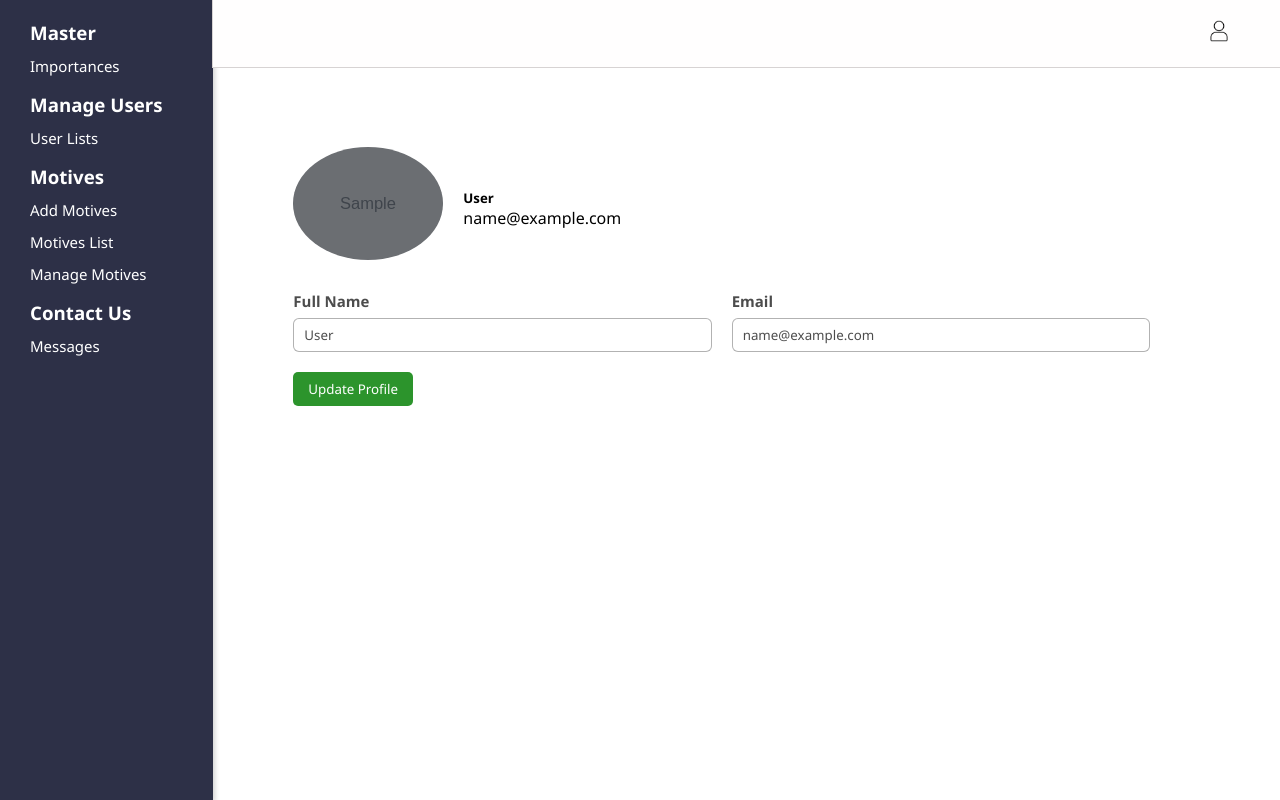
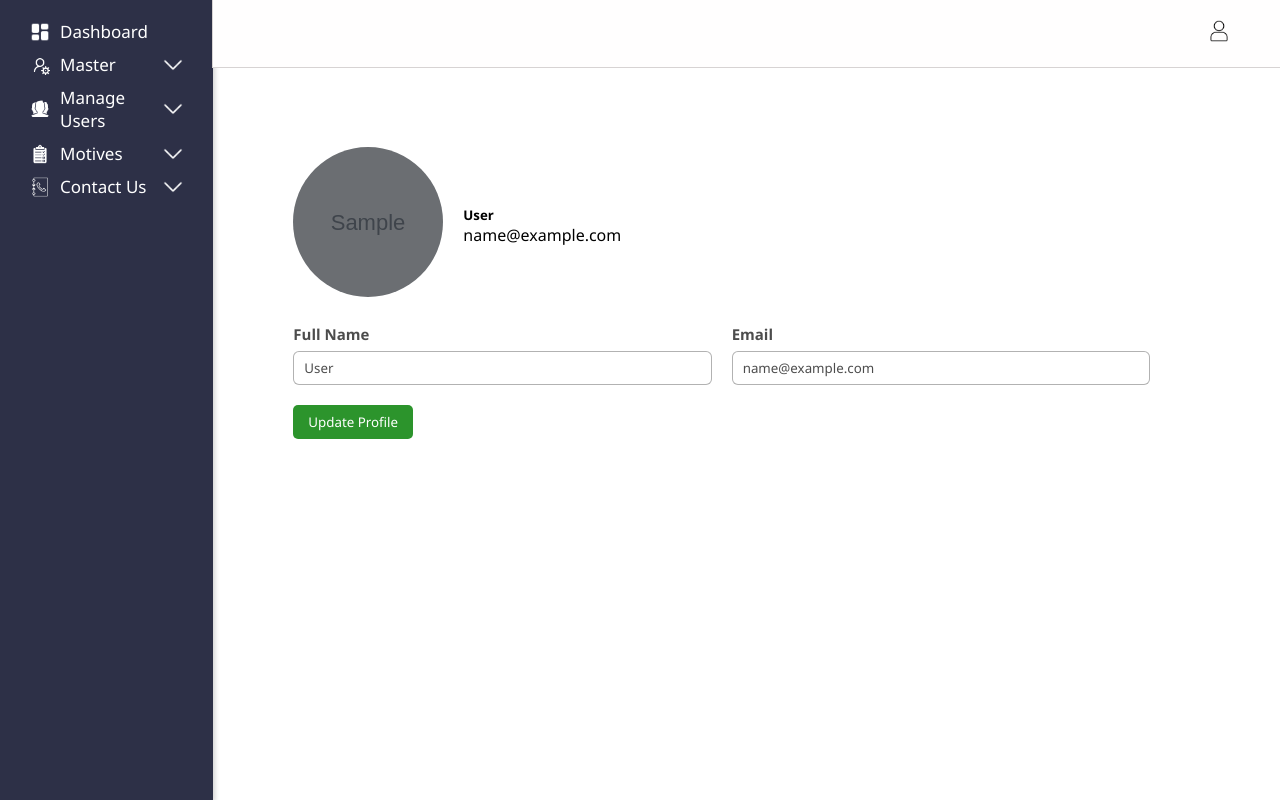
Before and after one commit to Janice1828/daily_activities-personal_finance_tracker, a PHP site: page /adminpanel/profile.php in a window 1280 px wide. Run offline with PHP 8.4, Linux system fonts and the light colour scheme; the visitor is signed in with stand-in values (Sample User, id 1); tables that the repository leaves empty or names only in its code hold one stand-in row (values such as "Sample post"); grey boxes marked "Sample" are stand-in pictures.

Commit message:
profile details updateder fixed

```diff
--- a/adminpanel/profile.php
+++ b/adminpanel/profile.php
@@ -20,24 +20,49 @@
     <div class="row">
       <div class="col-2">
         <div class="sidebar d-flex flex-column gap-1">
+          <h5><a href="./dashboard.php" class="sidebar-heading d-flex align-items-center gap-1"><img src="./../images/dashboard.png" class="sidebar-logo"> <span>Dashboard</span></a></h5>
           <div class="sidebar-activities">
-            <ul>
-              <h3>Master</h3>
+            <h5 class="sidebar-heading cursor-pointer d-flex justify-content-between align-items-center" onclick="toggleMaster()">
+              <div class="d-flex align-items-center gap-1">
+                <img src="./../icons/master.png" class="sidebar-logo" alt="">
+                <span>Master</span>
+              </div>
+              <img src="./../icons/arrow_down.png" class="sidebar-logo" id="master-toggle-img" alt="">
+            </h5>
+            <ul style="padding-left:30px; display:none" id="master-lists">
               <li><a href="./importances/view_importances.php">Importances</a></li>
             </ul>
-            <ul style="margin-top:15px">
-              <h3>Manage Users</h3>
-              <li><a href="./manage_user/userlists.php">User Lists</a></li>
+            <h5 class="pt-1 sidebar-heading cursor-pointer d-flex justify-content-between align-items-center" onclick="toggleUsers()">
+              <div class=" d-flex align-items-center gap-1">
+                <img src="./../icons/users.png" class="sidebar-logo" alt="">
+                <span>Manage Users</span>
+              </div>
+              <img src="./../icons/arrow_down.png" class="sidebar-logo" id="user-toggle-img" alt="">
+            </h5>
+            <ul style=" padding-left:30px; display:none" id="user-lists">
+              <li><a href="./manage_user/userlists.php" class="active-sidebar">User Lists</a></li>
             </ul>
-            <ul style="margin-top:15px">
-              <h3>Motives</h3>
+            <h5 class="sidebar-heading cursor-pointer pt-1 d-flex justify-content-between align-items-center" onclick="toggleMotives()">
+              <div class="d-flex align-items-center gap-1">
+                <img src="./../icons/motives.png" class="sidebar-logo" alt="">
+                <span>Motives</span>
+              </div>
+              <img src="./../icons/arrow_down.png" class="sidebar-logo" id="motives-toggle-img" alt="">
+            </h5>
+            <ul style="padding-left:30px; display:none" id="motive-lists">
               <li><a href="../motives/add_motives.php">Add Motives</a></li>
               <li><a href="../motives/motives_list.php">Motives List</a></li>
               <li><a href="../motives/manage_motives.php">Manage Motives</a></li>
             </ul>
-            <ul style="margin-top:15px">
-              <h3>Contact Us</h3>
-              <li><a href="./messages/message_list.php">Messages</a></li>
+            <h5 class="pt-1 sidebar-heading d-flex justify-content-between align-items-center cursor-pointer" onclick="toggleContactus()">
+              <div class="d-flex align-items-center gap-1">
+                <img src="./../icons/contactus.png" class="sidebar-logo" alt="">
+                <span>Contact Us</span>
+              </div>
+              <img src="./../icons/arrow_down.png" class="sidebar-logo" id="contact-toggle-img" alt="">
+            </h5>
+            <ul style="padding-left:30px; display:none" id="message-lists">
+              <li><a href="../messages/message_list.php">Messages</a></li>
 
             </ul>
           </div>
--- a/script.js
+++ b/script.js
@@ -40,6 +40,18 @@ function displayTask() {
     tasksToggle.src = "../../icons/arrow_down.png";
   }
 }
+function displayTaskback() {
+  let tasksLists = document.getElementById("tasks-lists-back");
+  const tasksToggle = document.getElementById("tasks-back-toggle-icon");
+  if (tasksLists.style.display == "none") {
+    tasksLists.style.display = "block";
+    tasksToggle.src = "./../icons/arrow_up.png";
+  } else {
+    tasksLists.style.display = "none";
+    tasksToggle.src = "./../icons/arrow_down.png";
+  }
+}
+
 function toggleFinances() {
   const financeLists = document.getElementById("finance-lists");
   const financeToggle = document.getElementById("finance-toggle-logo");
@@ -49,6 +61,17 @@ function toggleFinances() {
   } else {
     financeLists.style.display = "none";
     financeToggle.src = "../../icons/arrow_down.png";
+  }
+}
+function toggleFinancesback() {
+  const financeLists = document.getElementById("finance-lists-back");
+  const financeToggle = document.getElementById("finance-back-toggle-logo");
+  if (financeLists.style.display == "none") {
+    financeLists.style.display = "block";
+    financeToggle.src = "./../icons/arrow_up.png";
+  } else {
+    financeLists.style.display = "none";
+    financeToggle.src = "./../icons/arrow_down.png";
   }
 }
 function toggleUsers() {
--- a/style.css
+++ b/style.css
@@ -428,6 +428,7 @@ footer h3 {
 }
 .profileimg {
   width: 150px;
+  height: 150px;
 }
 .pb-1 {
   padding-bottom: 10px;
```
Also changed, not shown: userpanel/dashboard.php (+8 -8 lines), userpanel/profile.php (+15 -11 lines), userpanel/tasks/task_detail.php (+9 -8 lines), images/jonas-kakaroto-mjRwhvqEC0U-unsplash.jpg (added), images/sergio-de-paula-c_GmwfHBDzk-unsplash.jpg (added), 1 other file.
